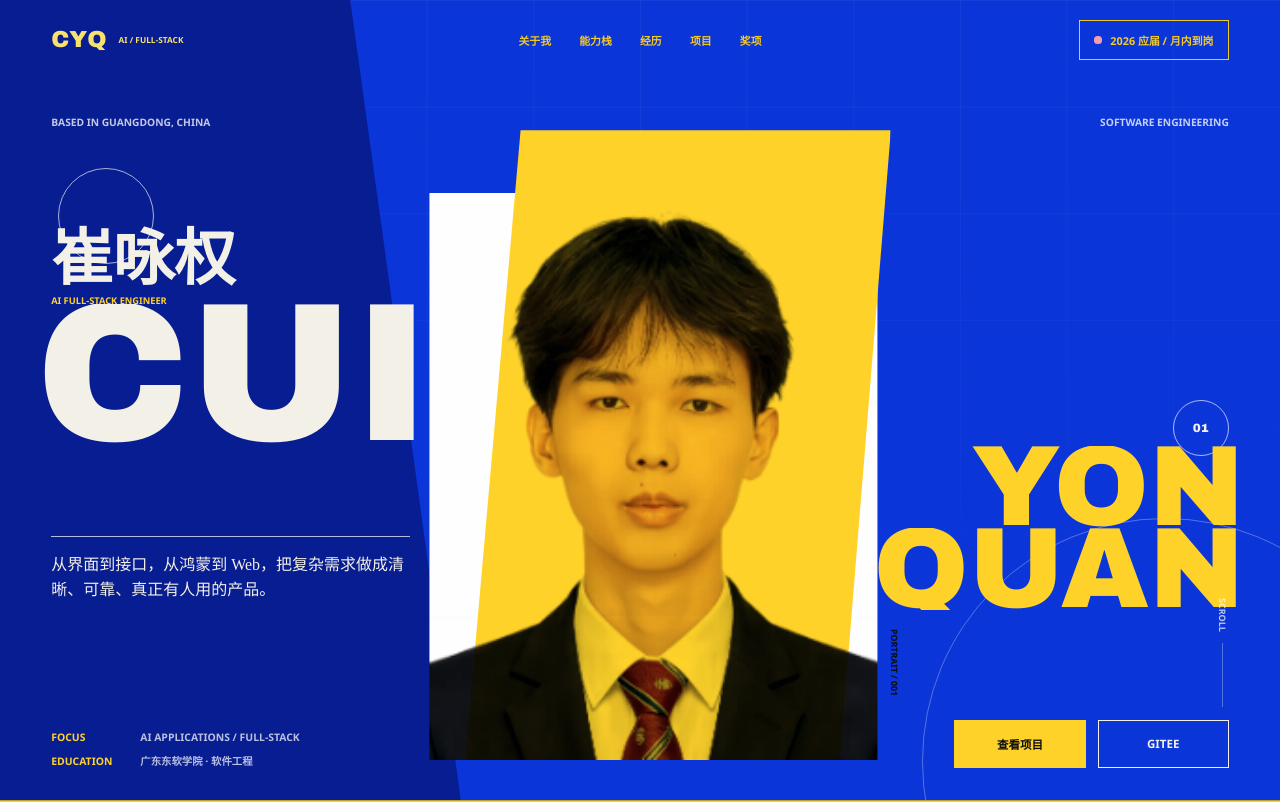
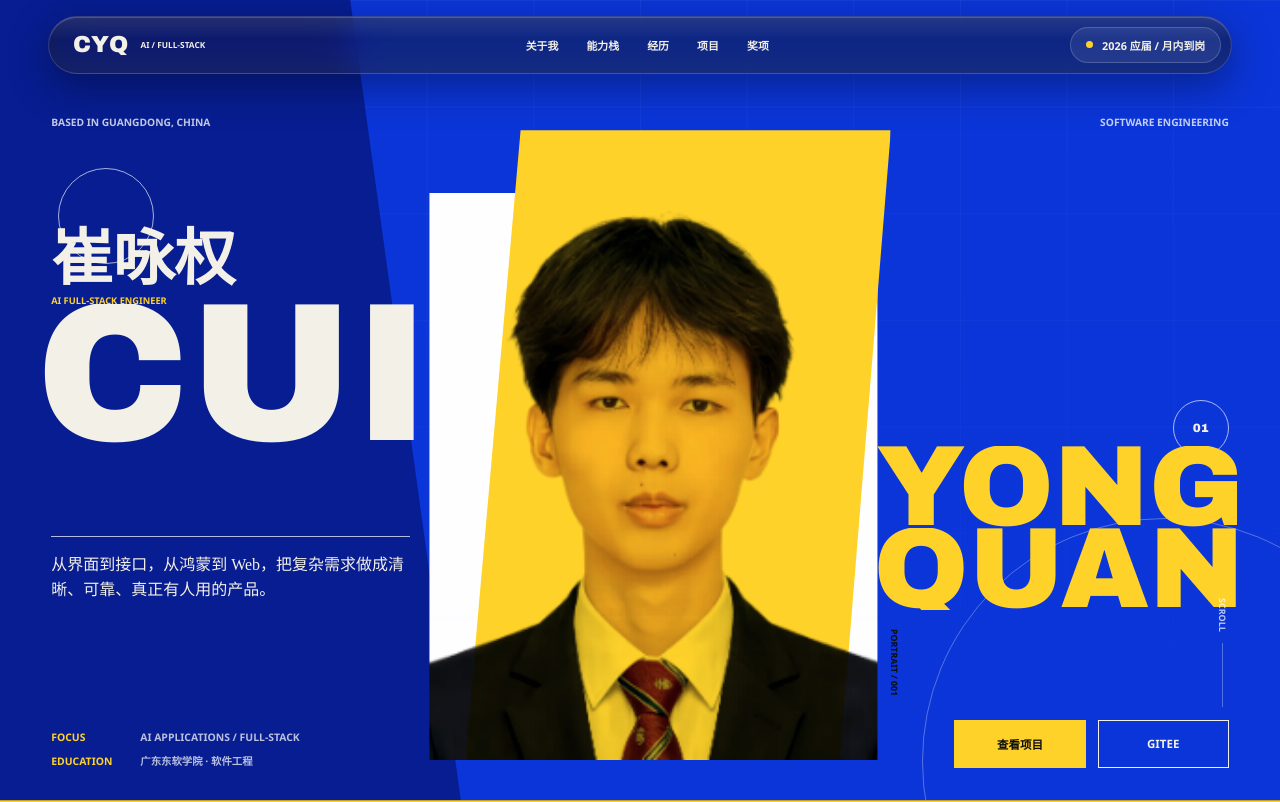
Before and after one commit to CN-CYQ/personal-resume, a plain HTML site: page public/index.html in a window 1280 px wide. Shown: the top 802 px of the page. Drawn offline with Linux system fonts and the light colour scheme.

Commit message:
update: resume site

```diff
--- a/public/index.html
+++ b/public/index.html
@@ -107,7 +107,7 @@
               class="hero__name-line hero__name-line--two cursor-color-line cursor-color-line--accent"
               data-cursor-color
             >
-              <span>YON</span>
+              <span>YONG</span>
             </span>
             <span
               class="hero__name-line hero__name-line--three cursor-color-line cursor-color-line--accent"
--- a/public/styles.css
+++ b/public/styles.css
@@ -12,6 +12,7 @@
   --serif: "Times New Roman", "Songti SC", serif;
   --page-pad: clamp(1.25rem, 4vw, 4.5rem);
   --header-height: 5rem;
+  --header-gap: 1rem;
 }
 
 *,
@@ -167,17 +168,32 @@ ol {
 .site-header {
   position: fixed;
   z-index: 950;
-  top: 0;
-  left: 0;
-  width: 100%;
-  min-height: var(--header-height);
+  top: var(--header-gap);
+  left: 50%;
+  width: min(calc(100% - 2 * var(--header-gap)), 74rem);
+  min-height: 3.6rem;
   display: grid;
   grid-template-columns: 1fr auto 1fr;
   align-items: center;
-  gap: 2rem;
-  padding: 0 var(--page-pad);
-  color: #fff;
-  mix-blend-mode: difference;
+  gap: 1.5rem;
+  padding: 0.5rem 0.6rem 0.5rem 1.5rem;
+  color: var(--paper);
+  transform: translateX(-50%);
+  border: 1px solid rgba(255, 255, 255, 0.14);
+  border-radius: 999px;
+  background:
+    linear-gradient(
+      180deg,
+      rgba(255, 255, 255, 0.12),
+      rgba(255, 255, 255, 0.03) 40%,
+      rgba(255, 255, 255, 0.06)
+    ),
+    rgba(11, 13, 14, 0.52);
+  -webkit-backdrop-filter: blur(20px) saturate(160%);
+  backdrop-filter: blur(20px) saturate(160%);
+  box-shadow:
+    0 12px 40px rgba(0, 0, 0, 0.35),
+    inset 0 1px 0 rgba(255, 255, 255, 0.18);
 }
 
 .brand {
@@ -237,8 +253,10 @@ ol {
   display: inline-flex;
   align-items: center;
   gap: 0.55rem;
-  padding: 0.7rem 0.9rem;
-  border: 1px solid currentColor;
+  padding: 0.55rem 0.95rem;
+  border: 1px solid rgba(255, 255, 255, 0.18);
+  border-radius: 999px;
+  background: rgba(255, 255, 255, 0.08);
 }
 
 .availability__dot {
@@ -255,8 +273,9 @@ ol {
   width: 2.6rem;
   height: 2.6rem;
   padding: 0;
-  border: 1px solid currentColor;
-  background: transparent;
+  border: 1px solid rgba(255, 255, 255, 0.18);
+  border-radius: 999px;
+  background: rgba(255, 255, 255, 0.08);
   color: inherit;
   cursor: pointer;
 }
@@ -1622,9 +1641,9 @@ ol {
   }
 
   .site-header {
-    min-height: var(--header-height);
-    padding-top: 0.7rem;
-    padding-bottom: 0.7rem;
+    min-height: 3.4rem;
+    gap: 0.5rem;
+    padding: 0.4rem 0.4rem 0.4rem 1rem;
   }
 
   .brand small {
```
